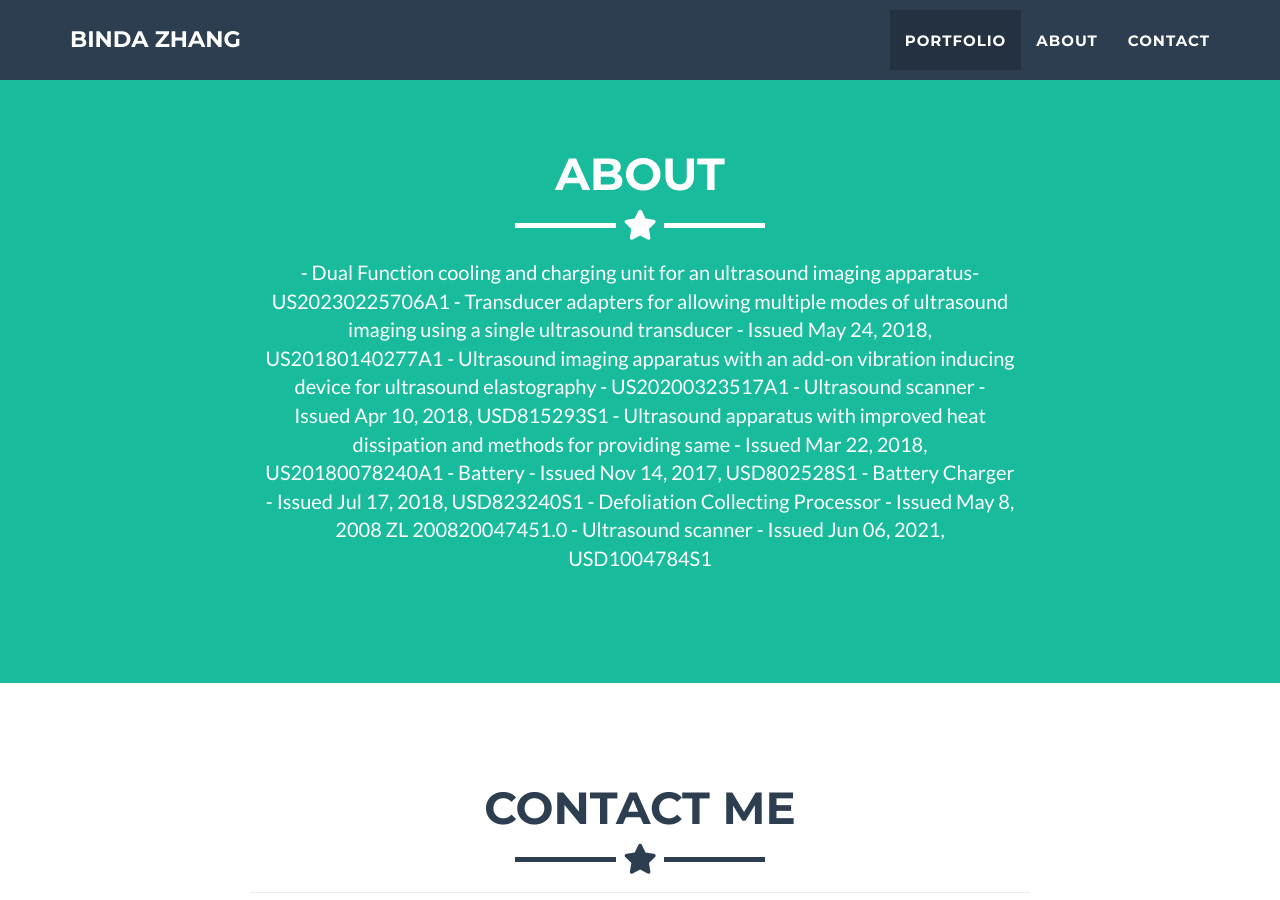
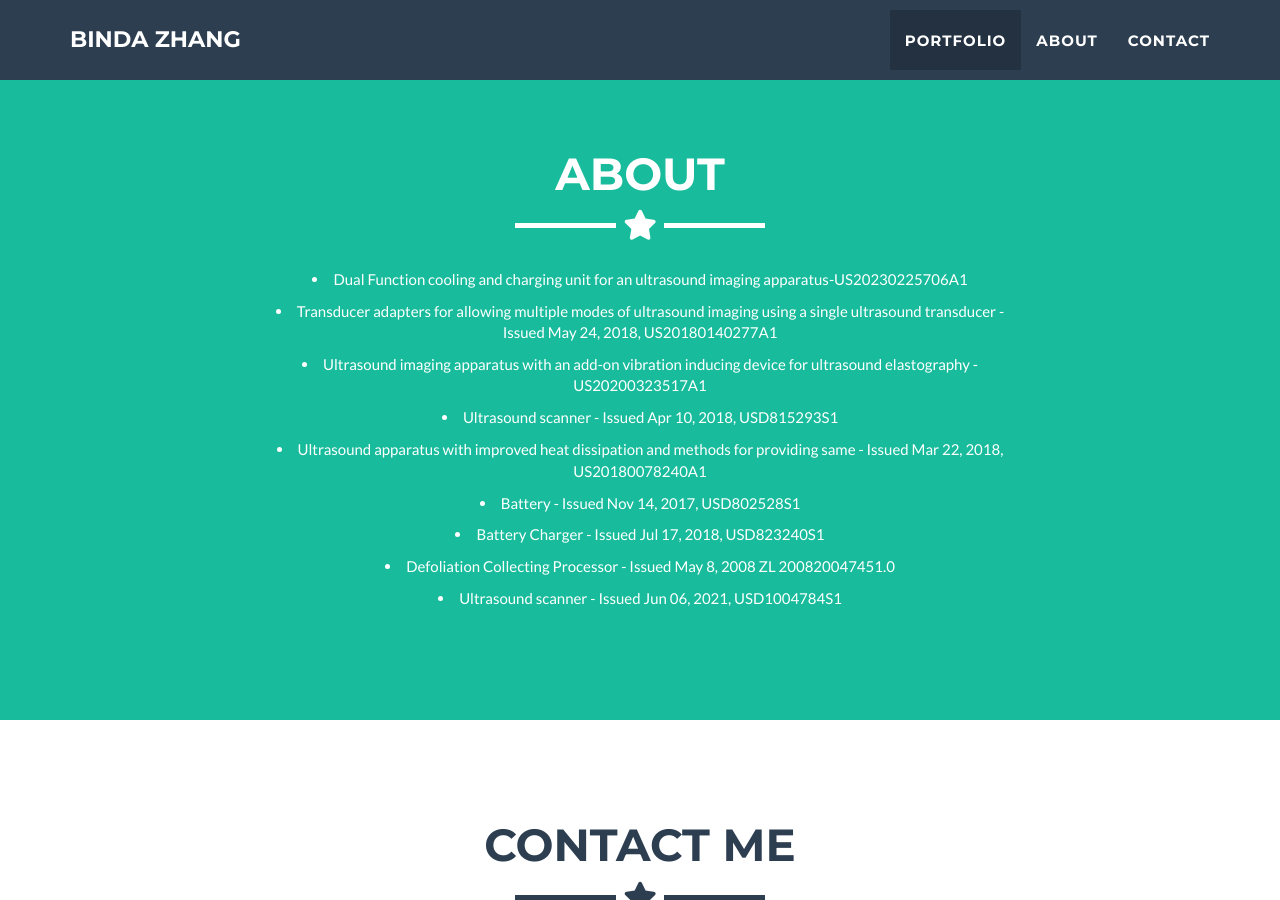
Before and after one commit to bindaz/bindaz.github.io, a Jekyll site: the page built from _posts/2014-07-18-project-1.markdown, in a window 1280 px wide and 900 px high, scrolled down 1623 px. Built offline with Jekyll 4.4.1, drawn with Linux system fonts in a browser that asks for light colours.

```diff
--- a/_includes/about.html
+++ b/_includes/about.html
@@ -9,16 +9,15 @@
     </div>
     <div class="row">
       <div class="col-lg-8 col-lg-offset-2 text-center">
-        <p>- Dual Function cooling and charging unit for an ultrasound imaging apparatus-US20230225706A1
-- Transducer adapters for allowing multiple modes of ultrasound imaging using a single ultrasound transducer - Issued May 24, 2018, US20180140277A1
-- Ultrasound imaging apparatus with an add-on vibration inducing device for ultrasound elastography - US20200323517A1
-- Ultrasound scanner - Issued Apr 10, 2018, USD815293S1
-- Ultrasound apparatus with improved heat dissipation and methods for providing same - Issued Mar 22, 2018, US20180078240A1
-- Battery - Issued Nov 14, 2017, USD802528S1
-- Battery Charger - Issued Jul 17, 2018, USD823240S1
-- Defoliation Collecting Processor - Issued May 8, 2008 ZL 200820047451.0
-- Ultrasound scanner - Issued Jun 06, 2021, USD1004784S1 </p>
-        </a>
+        <p><li>Dual Function cooling and charging unit for an ultrasound imaging apparatus-US20230225706A1</li></p>
+<p><li>Transducer adapters for allowing multiple modes of ultrasound imaging using a single ultrasound transducer - Issued May 24, 2018, US20180140277A1</li></p>
+<p><li>Ultrasound imaging apparatus with an add-on vibration inducing device for ultrasound elastography - US20200323517A1</li></p>
+<p><li>Ultrasound scanner - Issued Apr 10, 2018, USD815293S1</li></p>
+<p><li>Ultrasound apparatus with improved heat dissipation and methods for providing same - Issued Mar 22, 2018, US20180078240A1</li></p>
+<p><li>Battery - Issued Nov 14, 2017, USD802528S1</li></p>
+<p><li>Battery Charger - Issued Jul 17, 2018, USD823240S1</li></p>
+<p><li>Defoliation Collecting Processor - Issued May 8, 2008 ZL 200820047451.0</li></p>
+<p><li>Ultrasound scanner - Issued Jun 06, 2021, USD1004784S1</li></p>
       </div>
     </div>
   </div>
```
